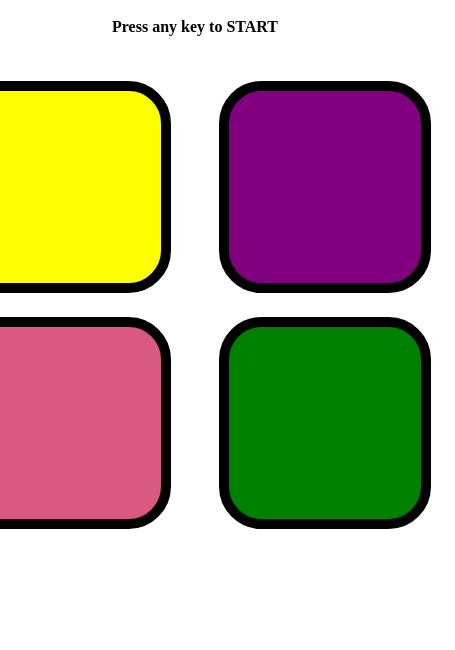
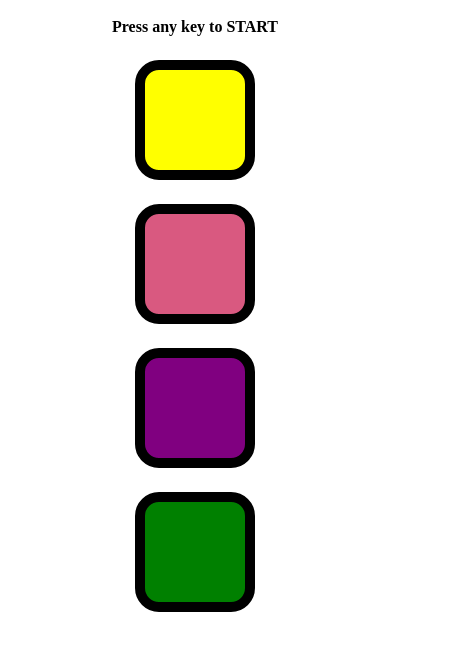
Before and after one commit to Nikhil-DEV-777/Simon-Says-Game, a plain HTML site: page index.html in a window 390 px wide. Shown: the part 50-700 px from the top of the page, 455 px wide, since content can reach past the window. Drawn offline with Linux system fonts and the light colour scheme.

Commit message:
Update style.css

```diff
--- a/style.css
+++ b/style.css
@@ -33,3 +33,16 @@ body{
 .playerflash{
     background-color: rgb(145, 245, 127);
 }
+@media (max-width:500px) {
+    .btn{
+        height: 100px;
+        width: 100px;
+        border: 10px solid black;
+        border-radius: 20%;
+        margin: 1.5em;
+    }
+    .con{
+        display: block;
+        justify-items: center;
+    }
+}
```
